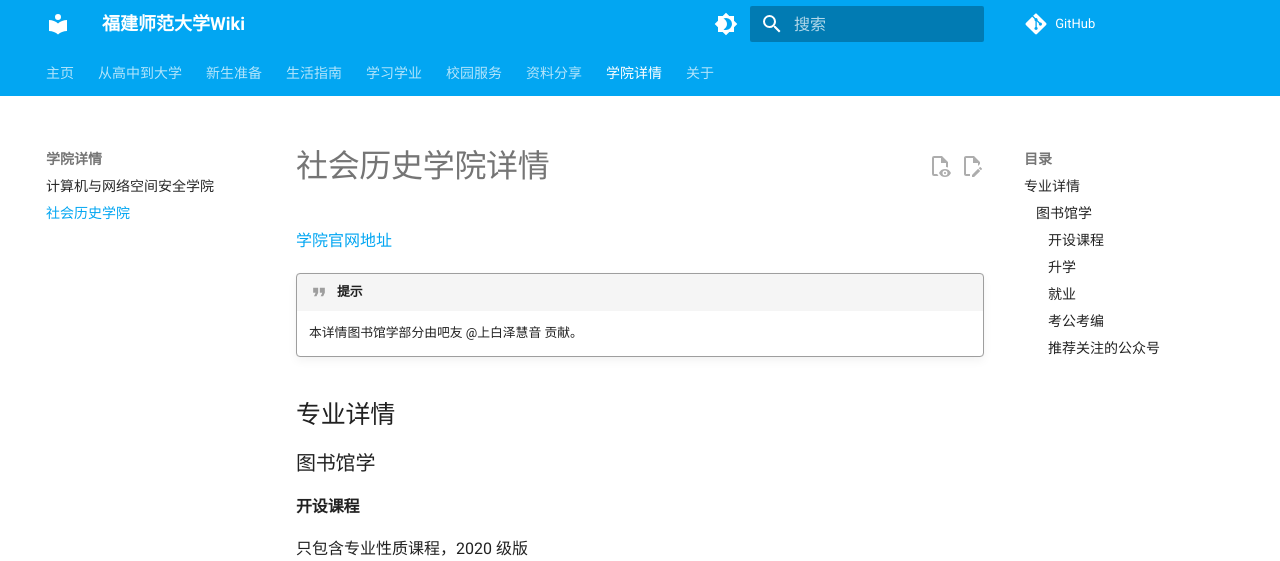
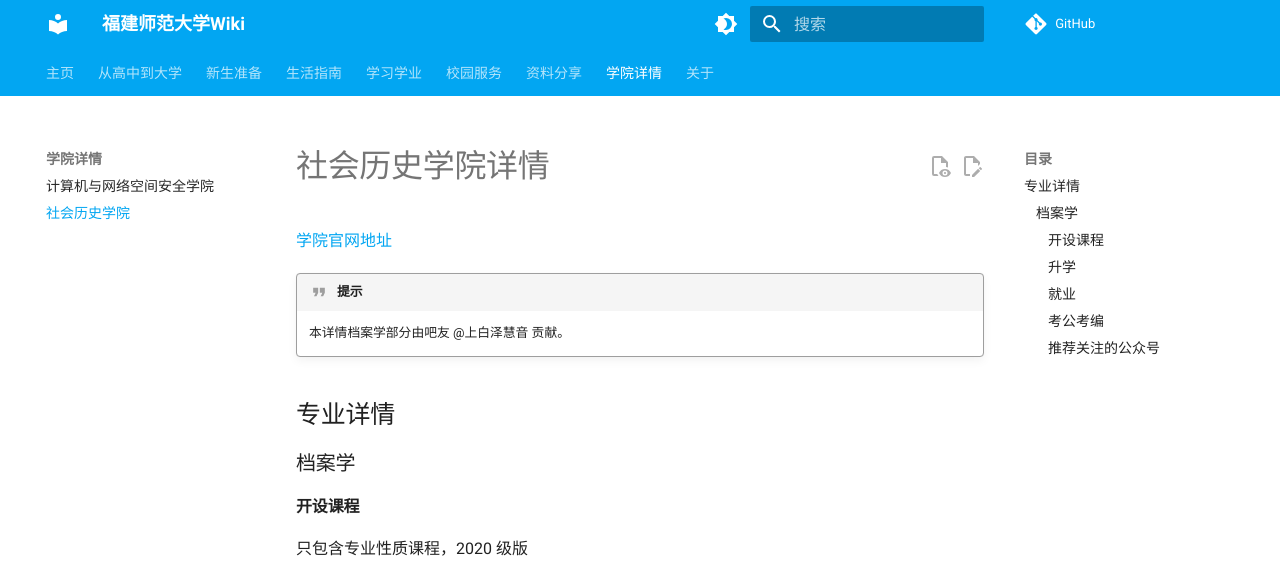
Before and after one commit to kanerty/FJNU-Wiki, an MkDocs documentation site: the page built from docs/college/sociology_and_history.md, in a window 1280 px wide and 900 px high. Shown: the top 561 px of the window. Built offline with MkDocs 1.6.1 and Material for MkDocs 9.7.7, drawn with Linux system fonts in a browser that asks for light colours; comment, search, counter and statistics services are not loaded.

Commit message:
fix(sociology_and_history): 更正图书馆学为档案学

```diff
--- a/docs/college/sociology_and_history.md
+++ b/docs/college/sociology_and_history.md
@@ -3,11 +3,11 @@
 [学院官网地址](https://csh.fjnu.edu.cn/main.htm)
 
 !!! quote "提示"
-    本详情图书馆学部分由吧友 @上白泽慧音 贡献。
+    本详情档案学部分由吧友 @上白泽慧音 贡献。
 
 ## 专业详情
 
-### 图书馆学
+### 档案学
 
 #### 开设课程
 
```
